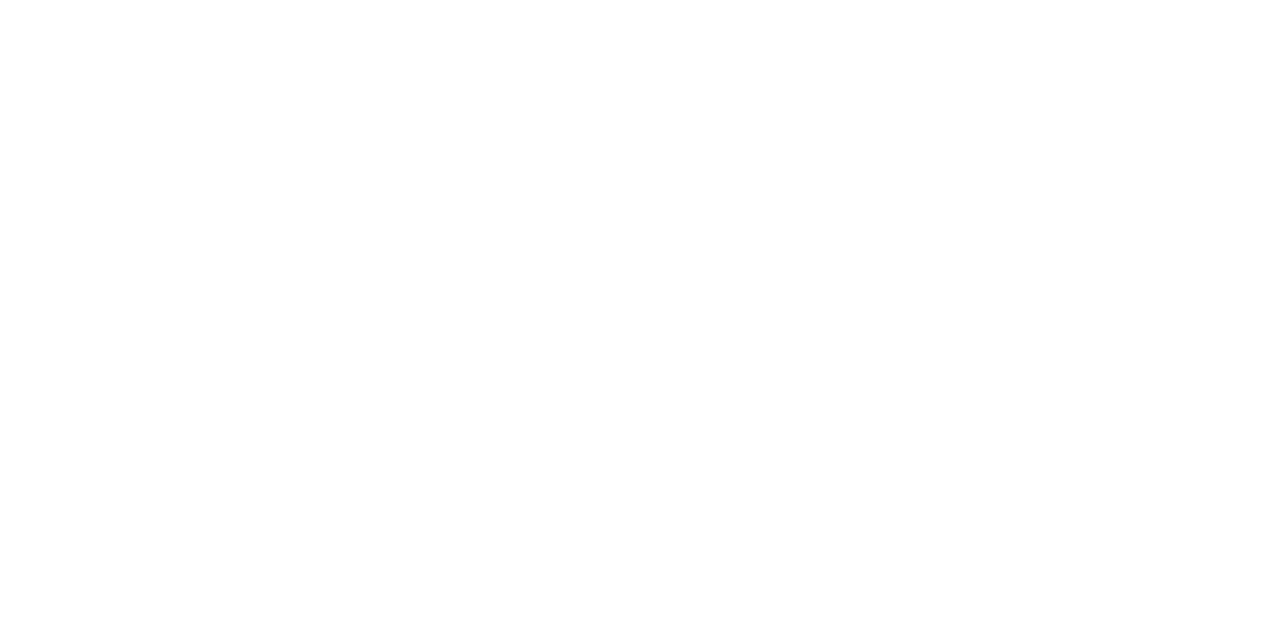
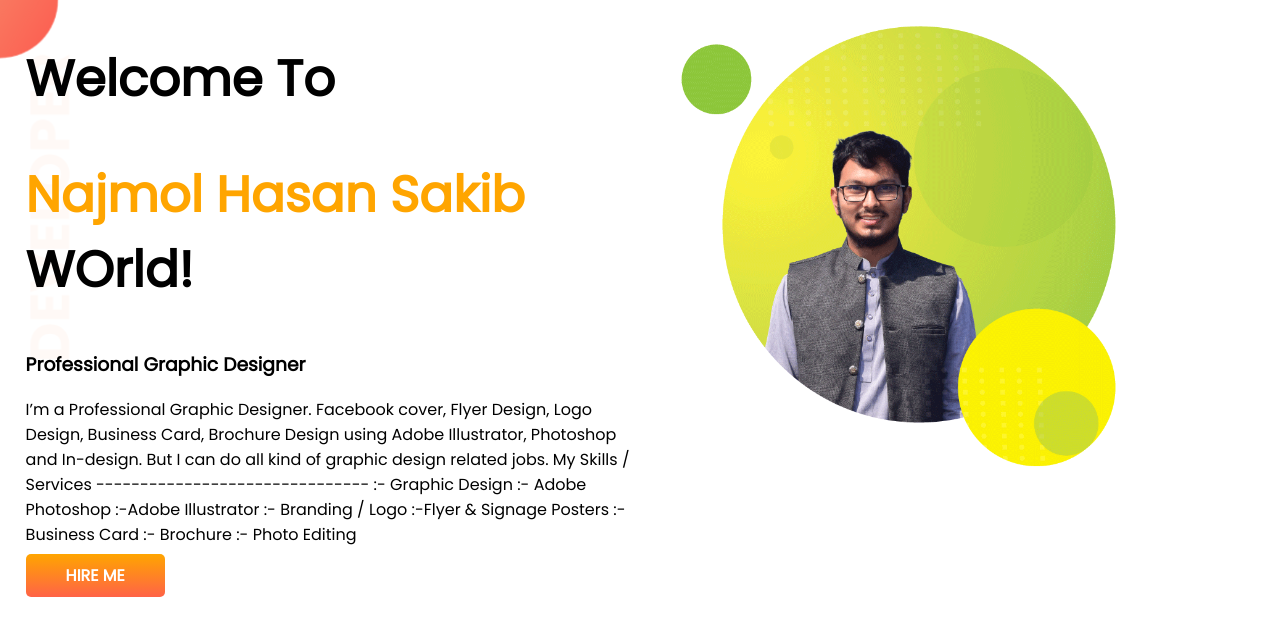
Before and after one commit to Najmolhasan/Debeloper-Protfolio, a plain HTML site: page index.html in a window 1280 px wide. Drawn offline with Linux system fonts and the light colour scheme.

Commit message:
top banner added

```diff
--- a/index.html
+++ b/index.html
@@ -1,13 +1,40 @@
 <!DOCTYPE html>
 <html lang="en">
+
 <head>
   <meta charset="UTF-8">
   <meta http-equiv="X-UA-Compatible" content="IE=edge">
   <meta name="viewport" content="width=device-width, initial-scale=1.0">
   <title>Sakib Portfolio</title>
+  <link rel="preconnect" href="https://fonts.googleapis.com">
+  <link rel="preconnect" href="https://fonts.gstatic.com" crossorigin>
+  <link href="https://fonts.googleapis.com/css2?family=Poppins:ital@0;1&display=swap" rel="stylesheet">
   <link rel="stylesheet" href="style.css">
 </head>
+
 <body>
+  <section class="top-banner">
+    <div class="half-width">
+      <h1>Welcome To</h1>
+      <h1><span class="orange-color">Najmol Hasan Sakib</span> WOrld!</h1>
+      <h3>Professional Graphic Designer</h3>
+      <p>I’m a Professional Graphic Designer. Facebook cover, Flyer Design, Logo Design, Business Card, Brochure Design
+        using Adobe Illustrator, Photoshop and In-design. But I can do all kind of graphic design related jobs.
 
+        My Skills / Services
+        -------------------------------
+        :- Graphic Design
+        :- Adobe Photoshop
+        :-Adobe Illustrator
+        :- Branding / Logo
+        :-Flyer & Signage Posters
+        :-Business Card
+        :- Brochure
+        :- Photo Editing </p>
+      <a class="link-button" target="_blank" href="https://www.linkedin.com/in/najmolsakib/">HIRE ME</a>
+    </div>
+    <div class="half-width"><img src="images/Sakib-01.png" alt=""></div>
+  </section>
 </body>
+
 </html>
--- a/style.css
+++ b/style.css
@@ -0,0 +1,32 @@
+body{
+  font-family: 'Poppins', sans-serif;
+  margin: 0%;
+}
+h1{
+  font-size: 50px;
+}
+.orange-color{
+  color: orange;
+}
+section{
+  display: flex;
+}
+.half-width{
+width: 50%;
+padding-left: 2%;
+}
+.half-width img{
+  width: 80%;
+}
+.link-button{
+text-decoration: none;
+background-image: linear-gradient(orange, tomato);
+padding: 10px 40px;
+color: white;
+font-weight: 700;
+border-radius: 5px;
+}
+.top-banner{
+  background-image: url(images/top-banner.png);
+  background-repeat: no-repeat;
+}
```
Also changed, not shown: images/Sakib-01.png (added), images/dream-bg.png (added), images/exp-bg.png (added), images/jhankar.png (added), images/jhankar2.png (added), images/my-bg.png (added), images/my-bg2.png (added), images/top-banner.png (added), 7 other files.
